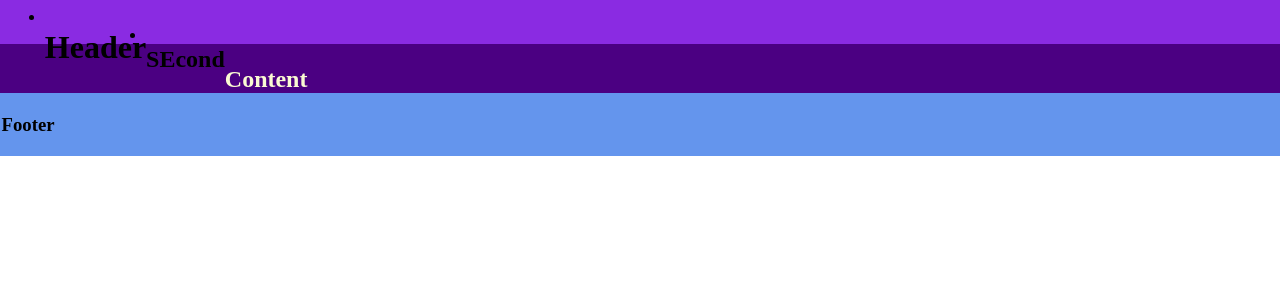
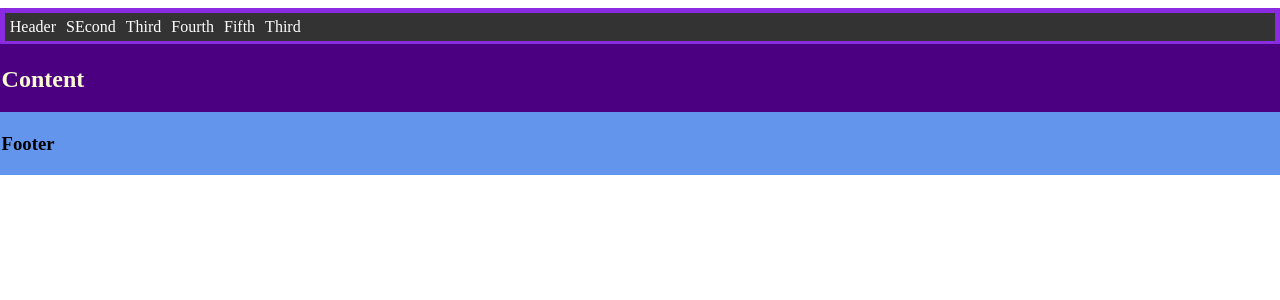
Before and after one commit to akinniyThomas/EBC_Project, a Django app: page / in a window 1280 px wide. Shown: the top 300 px of the page. Run offline with Django 3.2, Linux system fonts and the light colour scheme.

Commit message:
finally got the menu bar like how i wanted it(in its basic form sha)

```diff
--- a/EBC_Project/ebc_app/static/ebc_app/style.css
+++ b/EBC_Project/ebc_app/static/ebc_app/style.css
@@ -2,7 +2,7 @@
 {
     color : black;
     background-color : blueviolet;
-    margin: -1.3em -0.5em;
+    margin: -0em -0.5em 0px;
     padding: 0.3em;
 }
 
@@ -16,14 +16,30 @@
 .foot {
     color: black;
     background-color: cornflowerblue;
-    margin: -1.3em -0.5em;
+    margin: -0.1em -0.5em;
     padding: 0.1em;
 }
 
-.head-icon:hover {
-    color: white;
+ul{
+    list-style:none;
+    margin:0px;
+    padding:0px;
+    overflow:hidden;
+    background-color:#333;
 }
 
-.head-icon {
-    float: left;
+li{
+    float:left;
 }
+
+li a{
+    display:inline-block;
+    color: white;
+    padding: 5px;
+    text-align:center;
+    text-decoration:none;
+}
+
+li a:hover{
+    background-color:#111;
+}
--- a/EBC_Project/ebc_app/templates/ebc_app/base.html
+++ b/EBC_Project/ebc_app/templates/ebc_app/base.html
@@ -6,6 +6,8 @@
     <title>{{ title }}</title>
     {% load staticfiles %}
     <link rel="stylesheet" type="text/css" href="{% static 'ebc_app/style.css' %}" />
+    {% block my_static %}
+    {% endblock %}
 </head>
 <body>
     <div class="head">
--- a/EBC_Project/ebc_app/templates/ebc_app/index.html
+++ b/EBC_Project/ebc_app/templates/ebc_app/index.html
@@ -2,8 +2,12 @@
 
 {% block header %}
     <ul>
-        <li><h1 class="head-icon">Header</h1></li>
-        <li><h2 class="head-icon">SEcond</h2></li>
+        <li><a href="">Header</a></li>
+        <li><a href="">SEcond</a></li>
+        <li><a href="">Third</a></li>
+        <li><a href="">Fourth</a></li>
+        <li><a href="">Fifth</a></li>
+        <li><a href="">Third</a></li>
      </ul>
 {% endblock %}
 
```
